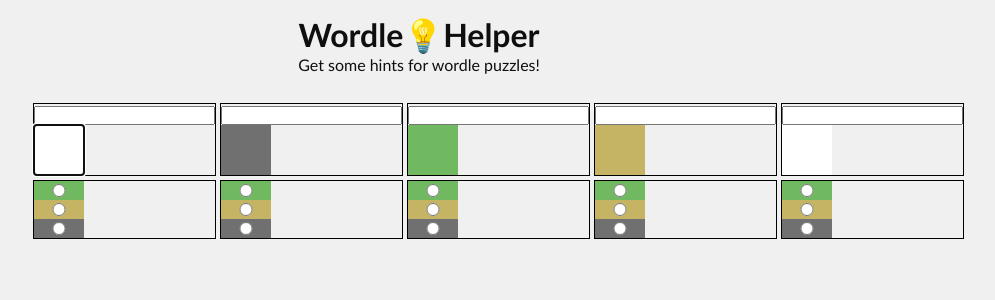
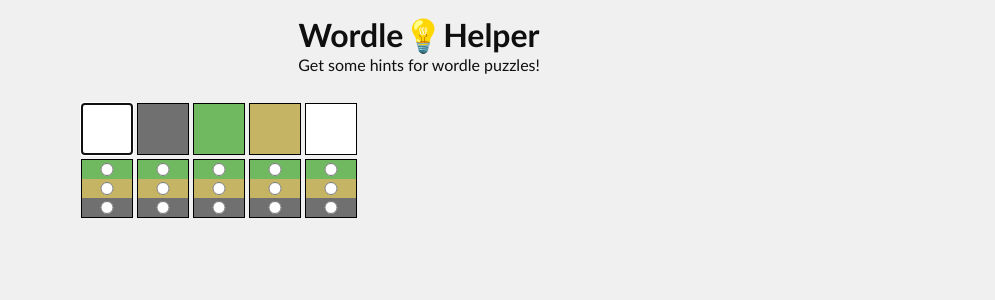
Before and after one commit to Stemmi/worlde-helper, a React (Vite) app: page / in a window 1280 px wide. Shown: the top 300 px of the page, without its empty margins (221-1216 px from the left). Built offline with nearby package versions, Linux system fonts and the light colour scheme.

Commit message:
feat: cross-component focus

```diff
--- a/src/components/LetterInput.tsx
+++ b/src/components/LetterInput.tsx
@@ -1,4 +1,4 @@
-import { useRef } from 'react';
+import { forwardRef } from 'react';
 import { Guess } from '../types/guess';
 
 interface LetterInputProps {
@@ -6,9 +6,7 @@
     onLetterChange: (id: number, letter: string) => void
 }
 
-export default function LetterInput({ guess, onLetterChange }: LetterInputProps) {
-    const inputRef = useRef<HTMLInputElement>(null);
-
+const LetterInput = forwardRef(({ guess, onLetterChange }: LetterInputProps, ref) => {
     function handleChange(event: React.ChangeEvent<HTMLInputElement>) {
         event.preventDefault();
         onLetterChange(guess.id, event.target.value);
@@ -16,13 +14,9 @@
         // select next
     }
 
-    function handleHover() {
-        inputRef.current?.focus();
-    }
-
     return (
         <input
-            ref={inputRef}
+            ref={ref}
             autoFocus={guess.id===0}
             type="text"
             size={1}
@@ -30,7 +24,10 @@
             // placeholder={guess.letter}
             value={guess.letter}
             onChange={handleChange}
-            onMouseEnter={handleHover} // remove
         />
     )
-}
+
+    // return <input {...props} ref={ref} />;
+});
+
+export default LetterInput;
--- a/src/components/WordleSection.tsx
+++ b/src/components/WordleSection.tsx
@@ -16,11 +16,11 @@
 export default function WordleSection() {
     const [ guessedWord, setGuessedWord ] = useState(defaultGuess);
     const inputRefs = [
-        useRef<HTMLInputElement>(null),
-        useRef<HTMLInputElement>(null),
-        useRef<HTMLInputElement>(null),
-        useRef<HTMLInputElement>(null),
-        useRef<HTMLInputElement>(null)
+        useRef<HTMLElement>(null),
+        useRef<HTMLElement>(null),
+        useRef<HTMLElement>(null),
+        useRef<HTMLElement>(null),
+        useRef<HTMLElement>(null)
     ];
 
     function handleLetterChange(id: number, letter: string) {
@@ -28,18 +28,14 @@
         newGuessedWord[id].letter = letter.toUpperCase();
         setGuessedWord(newGuessedWord);
         console.log(guessedWord);
-    }
-
-    function handleChange(id: number) {
-        console.log(id)
-        inputRefs[id].current?.focus();
+        const focusId = id < 4 ? id + 1 : 0;
+        inputRefs[focusId].current?.focus();
     }
 
     const guessLettersRow = guessedWord.map((guess) =>
         <td key={guess.id}>
-            <input ref={inputRefs[guess.id]} onChange={() => handleChange(guess.id < 4 ? guess.id + 1 : 0)}></input>
             <LetterInput
-
+                ref={inputRefs[guess.id]}
                 guess={guess}
                 onLetterChange={handleLetterChange}
             />
```
